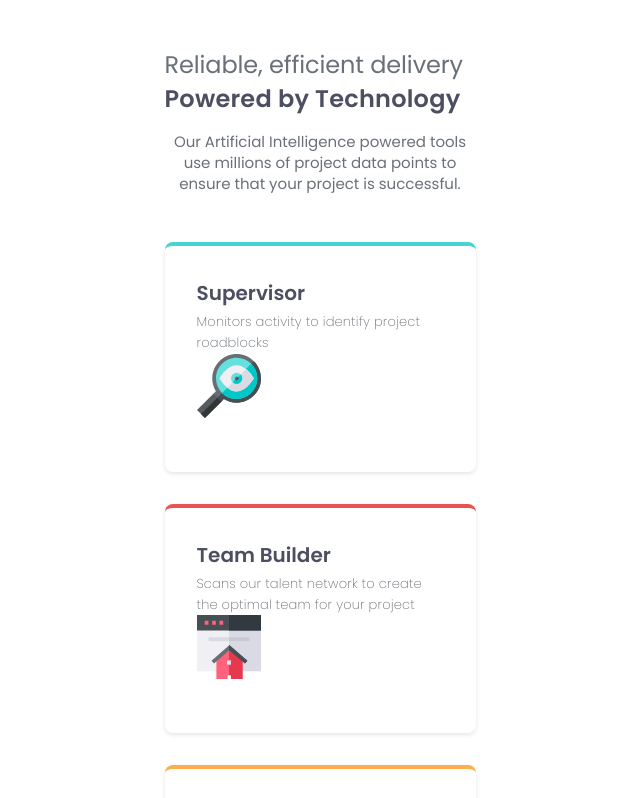
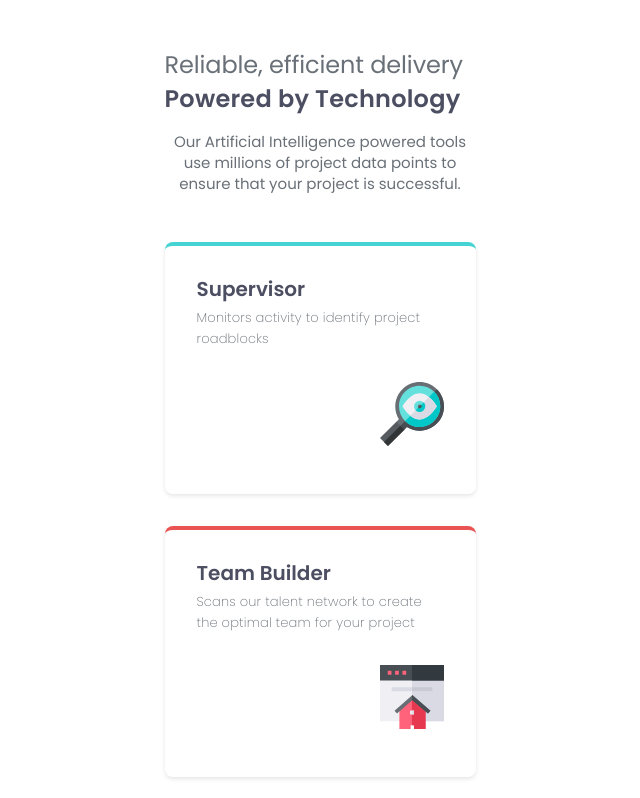
Before and after one commit to Polaris-algedi/four-card-feature-section, a website built with Vite: page index.html in a window 1280 px wide. Shown: the top 798 px of the page, without its empty margins (320-960 px from the left). Built offline with nearby package versions, Linux system fonts and the light colour scheme.

Commit message:
Refactor spacing variables and card styles for improved layout and consistency

```diff
--- a/src/style.css
+++ b/src/style.css
@@ -38,8 +38,10 @@
   --spacing-sm: 0.75rem; /* 12px */
   --spacing-md: 1rem; /* 16px */
   --spacing-lg: 1.5rem; /* 24px */
-  --spacing-xl: 2rem; /* 32px */
-  --spacing-xxl: 3rem; /* 48px */
+
+  --spacing-xl: 1.75rem; /* 28px */
+  --spacing-2xl: 2rem; /* 32px */
+  --spacing-3xl: 3rem; /* 48px */
 
   /* Borders */
   --border-radius: 0.5rem; /* 8px */
@@ -70,7 +72,7 @@ body {
 
 main {
   width: var(--content-mobile-width);
-  padding: var(--spacing-xxl) var(--spacing-xl);
+  padding: var(--spacing-3xl) var(--spacing-2xl);
 }
 
 h1 {
@@ -98,13 +100,16 @@ main > p {
 .cards {
   display: flex;
   flex-direction: column;
-  gap: var(--spacing-xl);
-  margin-block-start: var(--spacing-xxl);
+  gap: var(--spacing-2xl);
+  margin-block-start: var(--spacing-3xl);
 }
 
 .card {
-  padding: var(--spacing-xl);
-  padding-block-end: var(--spacing-xxl);
+  display: flex;
+  flex-direction: column;
+  padding: var(--spacing-2xl);
+  padding-block-start: var(--spacing-xl);
+  padding-block-end: var(--spacing-3xl);
   border-radius: var(--border-radius);
   box-shadow: 0 2px 4px rgba(0, 0, 0, 0.1);
 }
@@ -137,3 +142,11 @@ h2 {
   line-height: 1.6;
   letter-spacing: 0.013em;
 }
+
+.card img {
+  width: 4rem; /* 64px */
+  height: 4rem; /* 64px */
+  display: block;
+  margin-block-start: var(--spacing-2xl);
+  align-self: flex-end;
+}
```
